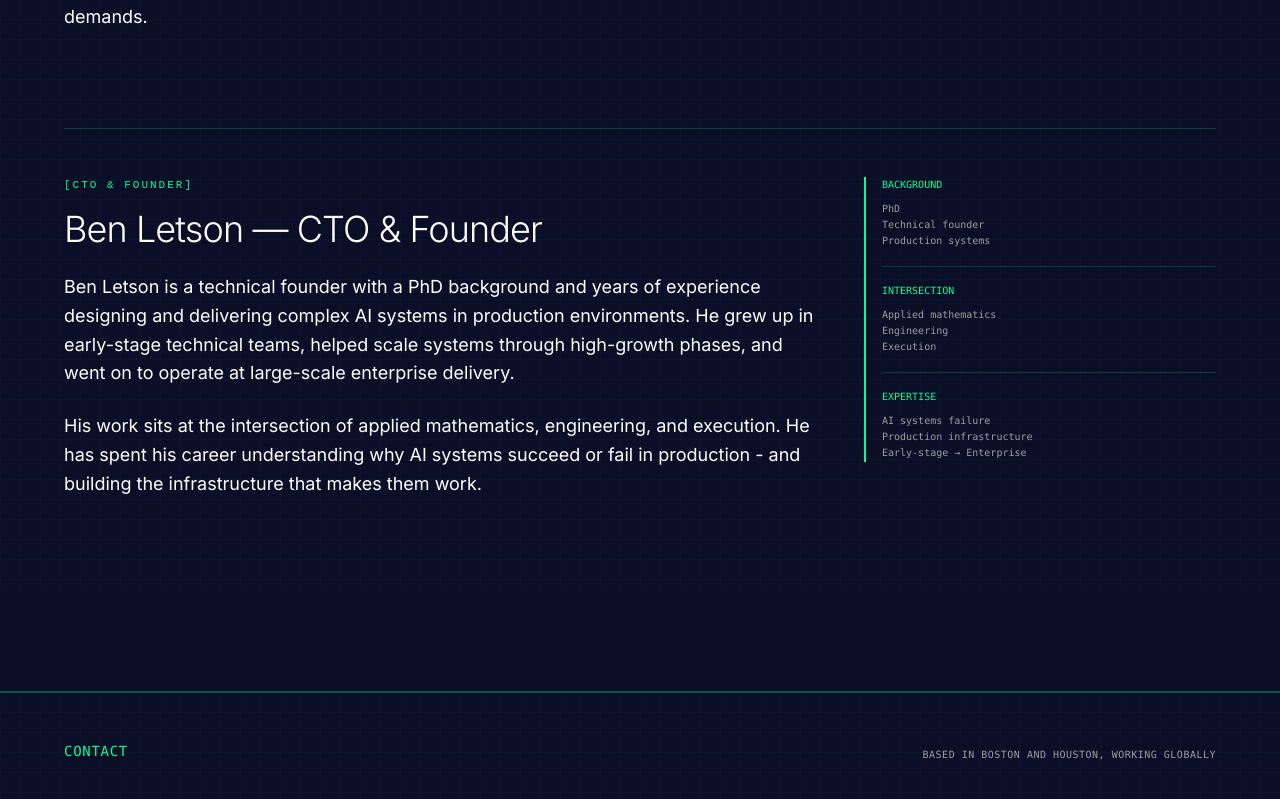
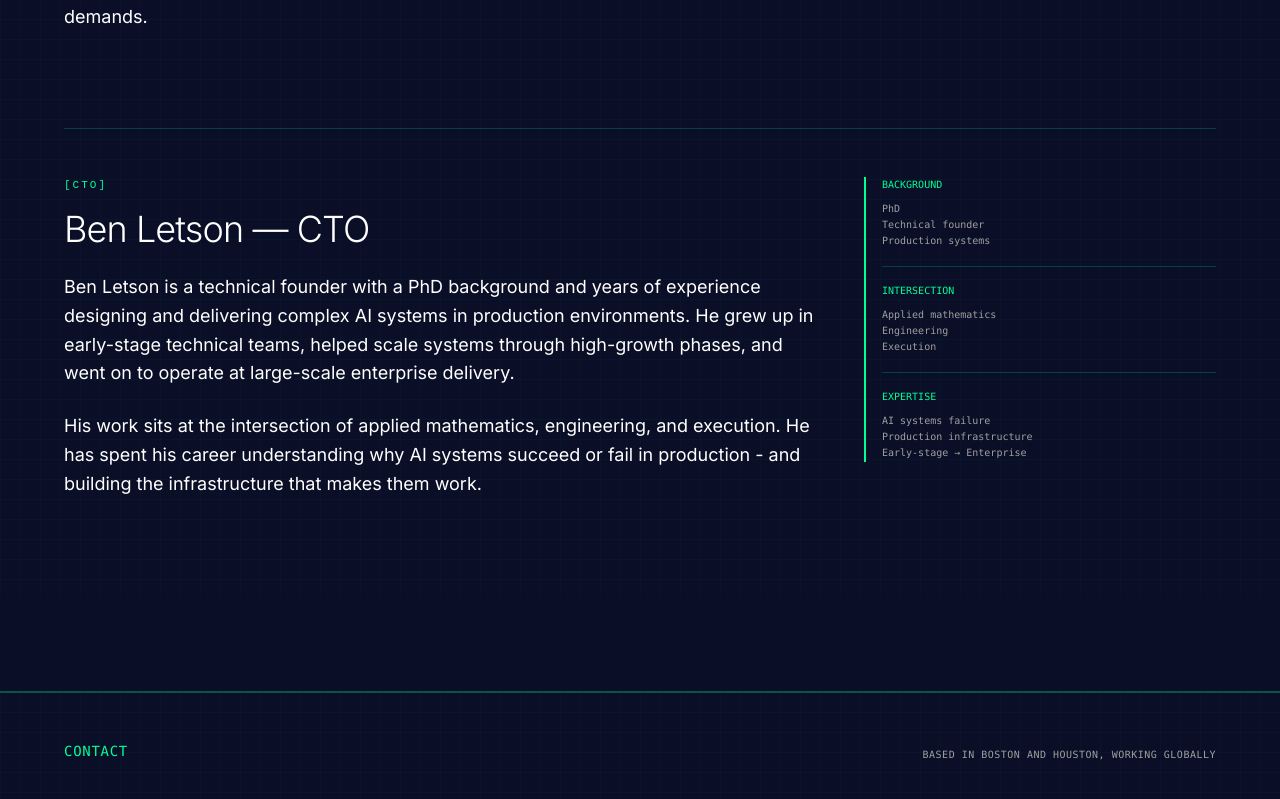
Before and after one commit to deac0nblues/website, a Next.js app: page / in a window 1280 px wide. Shown: the part 6407-7206 px from the top of the page. Built offline with nearby package versions, Linux system fonts and the light colour scheme.

Commit message:
fix title

```diff
--- a/components/Leadership.tsx
+++ b/components/Leadership.tsx
@@ -72,9 +72,9 @@ export default function Leadership() {
         {/* Ben Letson - CTO */}
         <div className="grid grid-cols-1 lg:grid-cols-3 gap-6 sm:gap-8 lg:gap-12 relative pt-8 sm:pt-12 border-t border-[#00ff96]/20">
           <div className="lg:col-span-2">
-            <div className="code-accent mb-4 text-[11px]">[CTO & FOUNDER]</div>
+            <div className="code-accent mb-4 text-[11px]">[CTO]</div>
             <h3 className="text-2xl sm:text-3xl md:text-4xl font-light mb-6 leading-tight tracking-tight">
-              Ben Letson — CTO & Founder
+              Ben Letson — CTO
             </h3>
             <div className="body-text space-y-6 text-white">
               <p>
```
